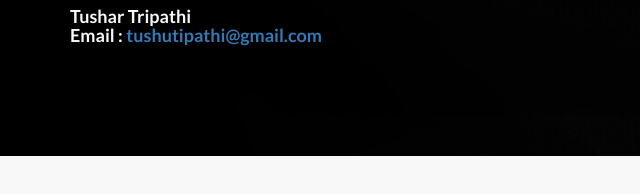
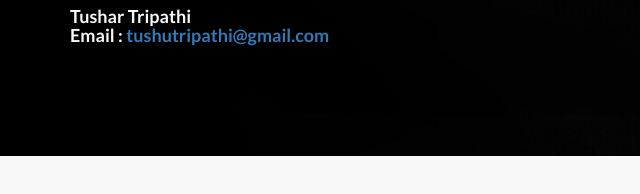
Before and after one commit to adroitweb/adroitweb.github.io, a plain HTML site: page index.html in a window 1280 px wide. Shown: the part 2219-2413 px from the top of the page, 0-640 px from the left. Drawn offline with Linux system fonts and the light colour scheme.

Commit message:
email fix

```diff
--- a/index.html
+++ b/index.html
@@ -182,7 +182,7 @@
             <div class="row">
                 <div class="col-lg-6">
                     <h2>Contact</h2>
-                    <h4>Tushar Tripathi <br> Email : <a href="mailto:tushutripathi@gamil.com?Subject=Adroit%20Help">tushutipathi@gmail.com</a></h4>
+                    <h4>Tushar Tripathi <br> Email : <a href="mailto:tushutripathi@gamil.com?Subject=Adroit%20Help">tushutripathi@gmail.com</a></h4>
                 </div>
                 <div class="col-lg-6">
 
```
